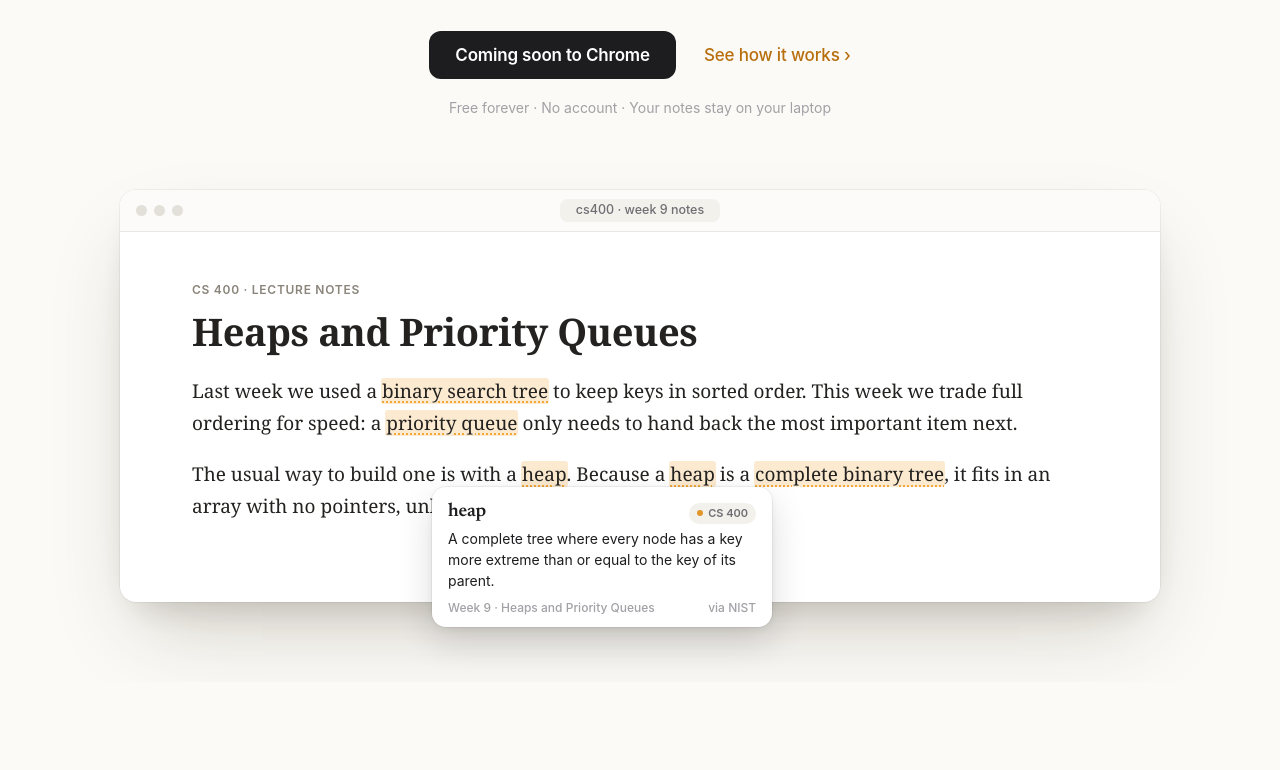
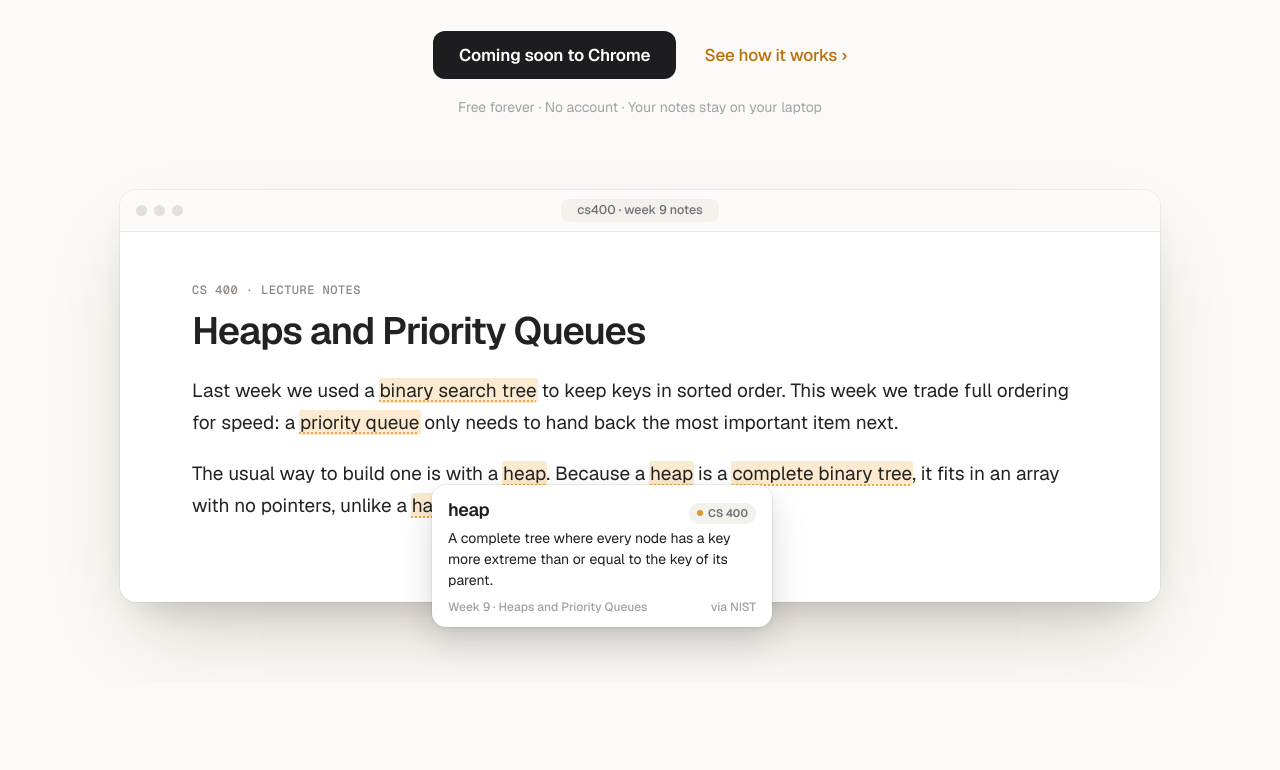
Before and after one commit to prayush27/margin, a browser extension: page site/index.html in a window 1280 px wide. Shown: the part 480-1250 px from the top of the page. Drawn offline with nearby package versions, Linux system fonts and the light colour scheme.

Commit message:
Site: switch to Geist and Geist Mono

```diff
--- a/site/assets/site.css
+++ b/site/assets/site.css
@@ -1,13 +1,11 @@
 /* Margin website. Light, quiet, typographic; motion follows scroll. */
 
-@font-face { font-family: "Newsreader"; src: url("fonts/Newsreader.woff2") format("woff2"); font-weight: 400 700; font-display: swap; }
-@font-face { font-family: "Newsreader"; src: url("fonts/Newsreader-Italic.woff2") format("woff2"); font-weight: 400 700; font-style: italic; font-display: swap; }
 
 :root {
-  --sans: -apple-system, BlinkMacSystemFont, "SF Pro Display", "Inter", "Segoe UI", system-ui, sans-serif;
-  --text-font: -apple-system, BlinkMacSystemFont, "SF Pro Text", "Inter", "Segoe UI", system-ui, sans-serif;
-  --serif: "Newsreader", "New York", "Iowan Old Style", Georgia, serif;
-  --mono: ui-monospace, "SF Mono", Menlo, Consolas, monospace;
+  --sans: "Geist", -apple-system, BlinkMacSystemFont, "Segoe UI", system-ui, sans-serif;
+  --text-font: "Geist", -apple-system, BlinkMacSystemFont, "Segoe UI", system-ui, sans-serif;
+  --serif: var(--sans);
+  --mono: "Geist Mono", ui-monospace, "SF Mono", Menlo, monospace;
 
   --bg: #fbfaf7;
   --bg-2: #f3f1ec;
@@ -119,10 +117,10 @@ code { font: 0.9em var(--mono); background: var(--bg-2); padding: 2px 6px; borde
 .dots { display: flex; gap: 7px; }
 .dots i { width: 11px; height: 11px; border-radius: 50%; background: #e3e0da; }
 .url { justify-self: center; min-width: 0; max-width: 100%; overflow: hidden; text-overflow: ellipsis; white-space: nowrap; padding: 5px 16px; border-radius: 8px; background: var(--bg-2); font: 500 12.5px/1 var(--text-font); color: var(--ink-2); letter-spacing: 0; }
-.doc { position: relative; padding: clamp(24px, 4.5vw, 52px) clamp(20px, 6vw, 72px) clamp(32px, 5vw, 60px); font: 400 clamp(16px, 1.7vw, 19px)/1.7 Georgia, "Iowan Old Style", serif; color: #232220; letter-spacing: 0; }
+.doc { position: relative; padding: clamp(24px, 4.5vw, 52px) clamp(20px, 6vw, 72px) clamp(32px, 5vw, 60px); font: 400 clamp(16px, 1.7vw, 19px)/1.7 var(--text-font); color: #232220; letter-spacing: 0; }
 .doc p { margin: 0 0 1em; }
-.doc-kicker { font: 600 12px/1 var(--text-font) !important; letter-spacing: 0.06em !important; text-transform: uppercase; color: #8a847a; margin-bottom: 14px !important; }
-.doc-title { margin: 0 0 22px; font: 700 clamp(26px, 3.4vw, 38px)/1.12 Georgia, serif; letter-spacing: -0.01em; }
+.doc-kicker { font: 500 12px/1 var(--mono) !important; letter-spacing: 0.04em !important; text-transform: uppercase; color: #8a847a; margin-bottom: 14px !important; }
+.doc-title { margin: 0 0 22px; font: 600 clamp(26px, 3.4vw, 38px)/1.12 var(--sans); letter-spacing: -0.03em; }
 
 /* Margin's underline */
 mark.u, .t.on, .demo-doc .saved {
@@ -135,7 +133,7 @@ mark.u { background: linear-gradient(var(--mark), var(--mark)) 0 0 / 0% 100% no-
 /* Margin's cards */
 .card { position: absolute; z-index: 3; width: min(340px, 86%); padding: 14px 16px 12px; border-radius: 14px; background: #fff; box-shadow: var(--shadow-card); font: 400 14px/1.45 var(--text-font); color: var(--ink); letter-spacing: 0; }
 .card-head { display: flex; align-items: baseline; gap: 8px; margin-bottom: 4px; }
-.term { font: 600 19px/1.2 var(--serif); letter-spacing: -0.01em; }
+.term { font: 600 18px/1.2 var(--sans); letter-spacing: -0.02em; }
 .chip { margin-left: auto; display: inline-flex; align-items: center; gap: 5px; height: 21px; padding: 0 8px; border-radius: 999px; background: var(--bg-2); color: var(--ink-2); font: 600 11px/1 var(--text-font); white-space: nowrap; }
 .chip i { width: 6px; height: 6px; border-radius: 50%; }
 .card-def { margin: 0 !important; font: 400 14px/1.5 var(--text-font) !important; color: var(--ink); }
--- a/site/index.html
+++ b/site/index.html
@@ -18,7 +18,7 @@
 <meta name="twitter:card" content="summary_large_image">
 <link rel="preconnect" href="https://fonts.googleapis.com">
 <link rel="preconnect" href="https://fonts.gstatic.com" crossorigin>
-<link href="https://fonts.googleapis.com/css2?family=Inter:wght@400;500;600;700&display=swap" rel="stylesheet">
+<link href="https://fonts.googleapis.com/css2?family=Geist:wght@400;500;600;700&family=Geist+Mono:wght@400;500;600&display=swap" rel="stylesheet">
 <link rel="stylesheet" href="assets/site.css">
 <script>document.documentElement.classList.add("js")</script>
 </head>
```
Also changed, not shown: site/404.html (+1 -1 lines), site/privacy.html (+1 -1 lines), site/assets/fonts/Newsreader-Italic.woff2 (deleted), site/assets/fonts/Newsreader.woff2 (deleted).
